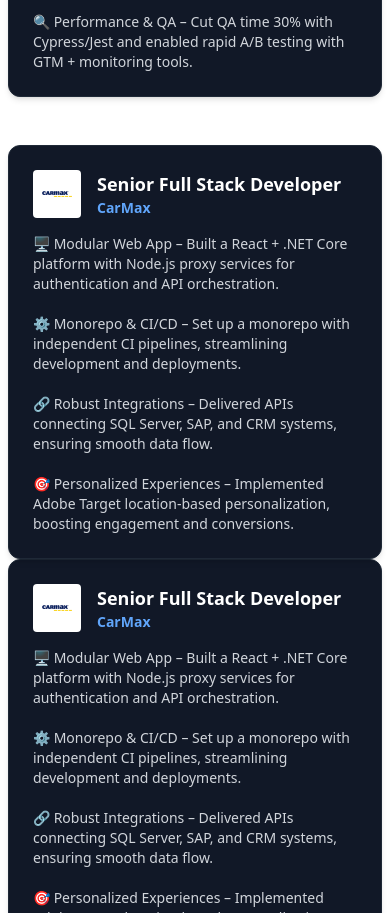
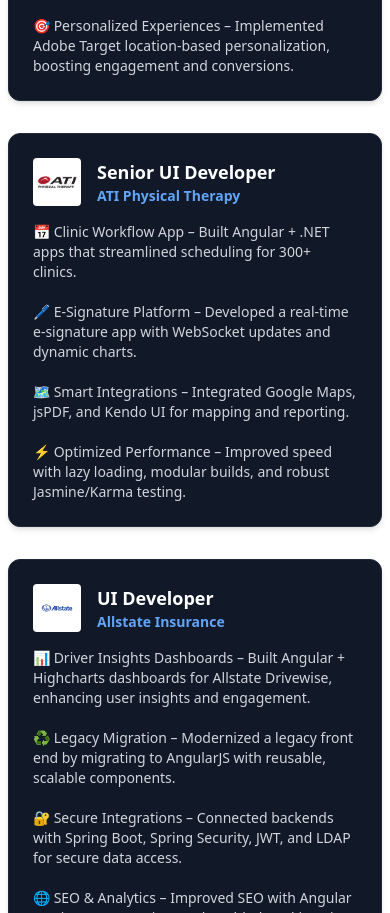
Before and after one commit to sachinjadh/portfolio, a Next.js app: page / in a window 390 px wide. Shown: the part 2940-3853 px from the top of the page. Built offline with nearby package versions, Linux system fonts and the light colour scheme.

Commit message:
FIx Experience mobile section

```diff
--- a/components/Experience.js
+++ b/components/Experience.js
@@ -74,7 +74,7 @@
 
 export default function Experience() {
   return (
-  <section id="experience" className="py-10 bg-white text-white">
+    <section id="experience" className="py-10 bg-white text-white">
       <h2 className="text-4xl font-extrabold text-center mb-16">
         <span className="bg-gradient-to-r from-blue-400 to-purple-400 text-transparent bg-clip-text">
           Experience
@@ -93,12 +93,12 @@
               whileInView={{ opacity: 1, y: 0 }}
               viewport={{ once: true }}
               transition={{ duration: 0.5, delay: index * 0.1 }}
-              className="relative w-full flex flex-col md:grid md:grid-cols-9 md:min-h-[180px]"
+              className="relative w-full md:grid md:grid-cols-9 md:min-h-[180px]"
             >
-              {/* Left side card (even index) */}
+              {/* Desktop view - even index (left side) */}
               {index % 2 === 0 ? (
                 <>
-                  <div className="w-full md:col-span-4 md:col-start-1 flex justify-end">
+                  <div className="hidden md:flex md:col-span-4 md:col-start-1 justify-end">
                     <div className="w-full md:w-[90%] bg-gray-900 border border-gray-800 p-6 rounded-xl shadow-md hover:shadow-lg transition z-10">
                       <div className="flex items-center mb-4">
                         <img
@@ -108,16 +108,13 @@
                         />
                         <div>
                           <h3 className="text-lg font-bold">{exp.role}</h3>
-                          <p className="text-sm text-blue-400 font-semibold">
-                            {exp.company}
-                          </p>
+                          <p className="text-sm text-blue-400 font-semibold">{exp.company}</p>
                           <p className="text-xs text-gray-400">{exp.period}</p>
                         </div>
                       </div>
                       <p className="text-gray-300 text-sm whitespace-pre-line">{exp.description}</p>
                     </div>
                   </div>
-                  {/* Timeline dot */}
                   <div className="hidden md:flex md:col-span-1 md:col-start-5 items-center justify-center relative">
                     <div className="absolute left-1/2 top-1/2 transform -translate-x-1/2 -translate-y-1/2 w-8 h-8 rounded-full bg-blue-500 flex items-center justify-center shadow-md ring-4 ring-gray-950 z-20">
                       <img
@@ -127,14 +124,11 @@
                       />
                     </div>
                   </div>
-                  {/* Empty right side */}
                   <div className="hidden md:block md:col-span-4"></div>
                 </>
               ) : (
                 <>
-                  {/* Empty left side */}
                   <div className="hidden md:block md:col-span-4"></div>
-                  {/* Timeline dot */}
                   <div className="hidden md:flex md:col-span-1 md:col-start-5 items-center justify-center relative">
                     <div className="absolute left-1/2 top-1/2 transform -translate-x-1/2 -translate-y-1/2 w-8 h-8 rounded-full bg-blue-500 flex items-center justify-center shadow-md ring-4 ring-gray-950 z-20">
                       <img
@@ -144,8 +138,7 @@
                       />
                     </div>
                   </div>
-                  {/* Right side card (odd index) */}
-                  <div className="w-full md:col-span-4 flex justify-start">
+                  <div className="hidden md:flex md:col-span-4 justify-start">
                     <div className="w-full md:w-[90%] bg-gray-900 border border-gray-800 p-6 rounded-xl shadow-md hover:shadow-lg transition z-10">
                       <div className="flex items-center mb-4">
                         <img
@@ -155,9 +148,7 @@
                         />
                         <div>
                           <h3 className="text-lg font-bold">{exp.role}</h3>
-                          <p className="text-sm text-blue-400 font-semibold">
-                            {exp.company}
-                          </p>
+                          <p className="text-sm text-blue-400 font-semibold">{exp.company}</p>
                           <p className="text-xs text-gray-400">{exp.period}</p>
                         </div>
                       </div>
@@ -166,9 +157,10 @@
                   </div>
                 </>
               )}
-              {/* Mobile: single column card, timeline dot hidden */}
+
+              {/* Mobile view */}
               <div className="md:hidden w-full">
-                <div className="w-full bg-gray-900 border border-gray-800 p-6 rounded-xl shadow-md hover:shadow-lg transition z-10 mb-4">
+                <div className="w-full bg-gray-900 border border-gray-800 p-6 rounded-xl shadow-md hover:shadow-lg transition z-10">
                   <div className="flex items-center mb-4">
                     <img
                       src={exp.logo}
@@ -177,9 +169,7 @@
                     />
                     <div>
                       <h3 className="text-lg font-bold">{exp.role}</h3>
-                      <p className="text-sm text-blue-400 font-semibold">
-                        {exp.company}
-                      </p>
+                      <p className="text-sm text-blue-400 font-semibold">{exp.company}</p>
                       <p className="text-xs text-gray-400">{exp.period}</p>
                     </div>
                   </div>
```
